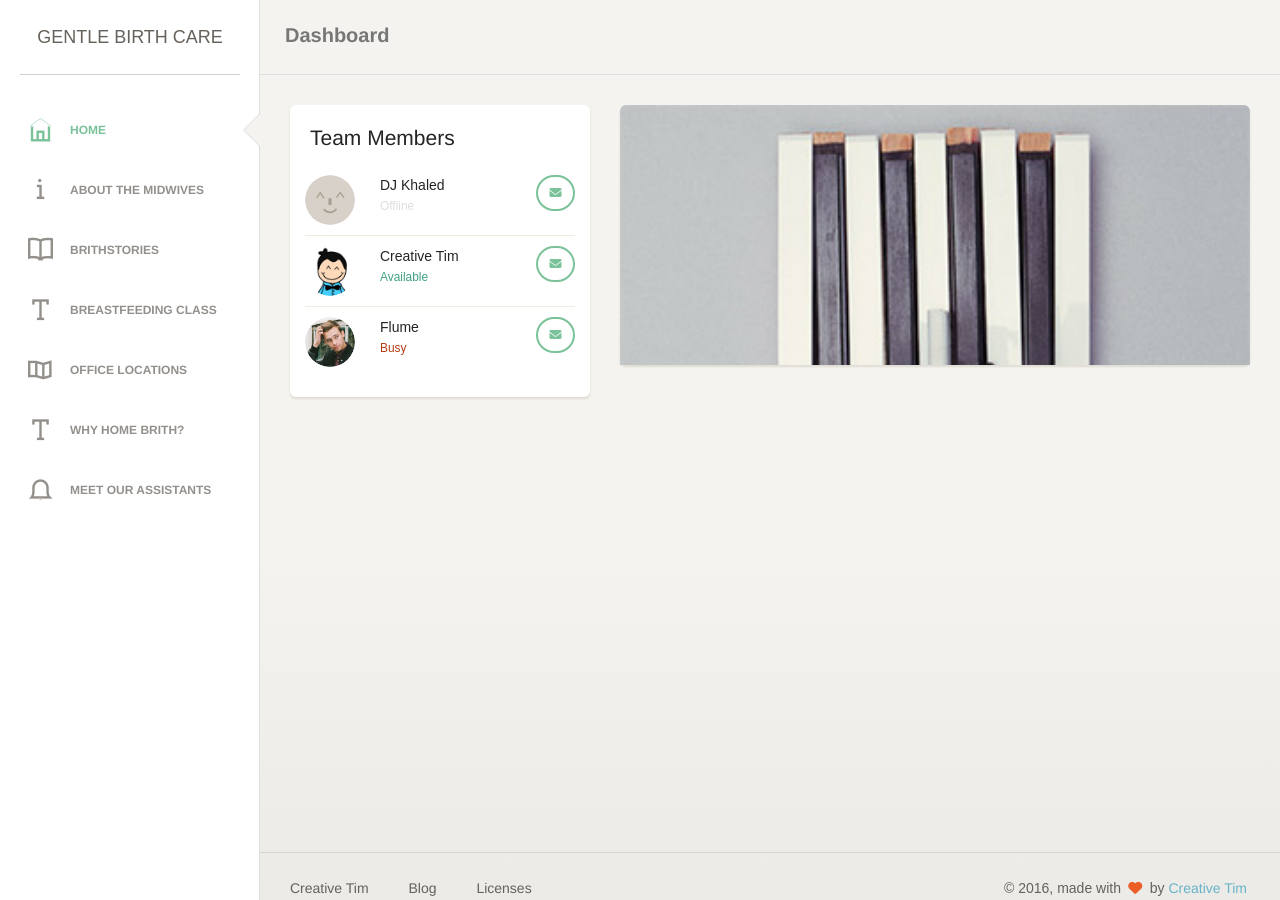
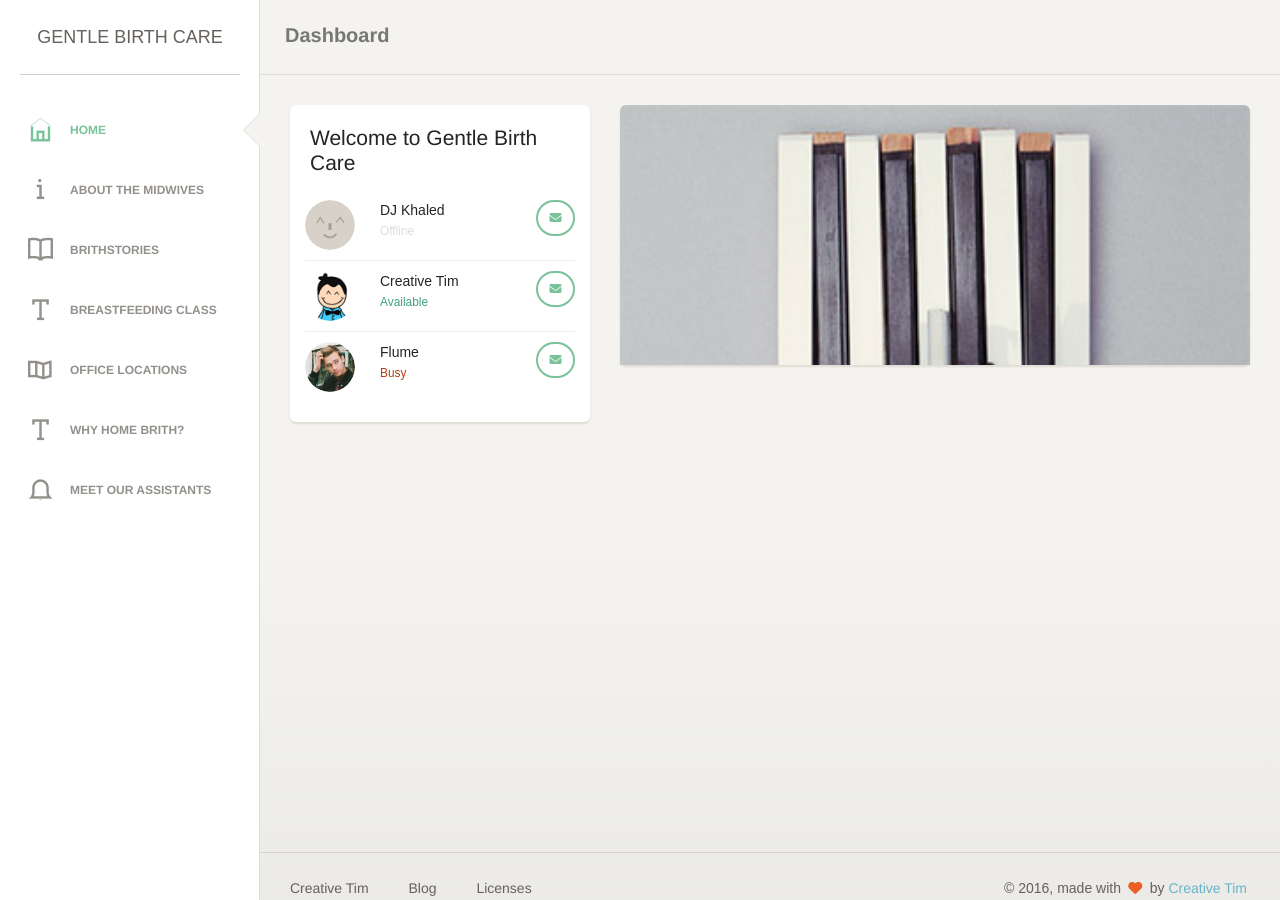
Before and after one commit to WoollyAlly/GentleBirthCare, a Jekyll site: the page built from index.html, in a window 1280 px wide. Built offline with Jekyll 4.4.1, drawn with Linux system fonts in a browser that asks for light colours; nearby versions of some CDN libraries; some web fonts are replaced.

Commit message:
Updated '/index.html' via CloudCannon

```diff
--- a/index.html
+++ b/index.html
@@ -9,7 +9,7 @@ layout: default
 
                         <div class="card">
                             <div class="header">
-                                <h4 class="title">Team Members</h4>
+                                <h4 class="title">Welcome to Gentle Birth Care</h4>
                             </div>
                             <div class="content">
                                 <ul class="list-unstyled team-members">
```
